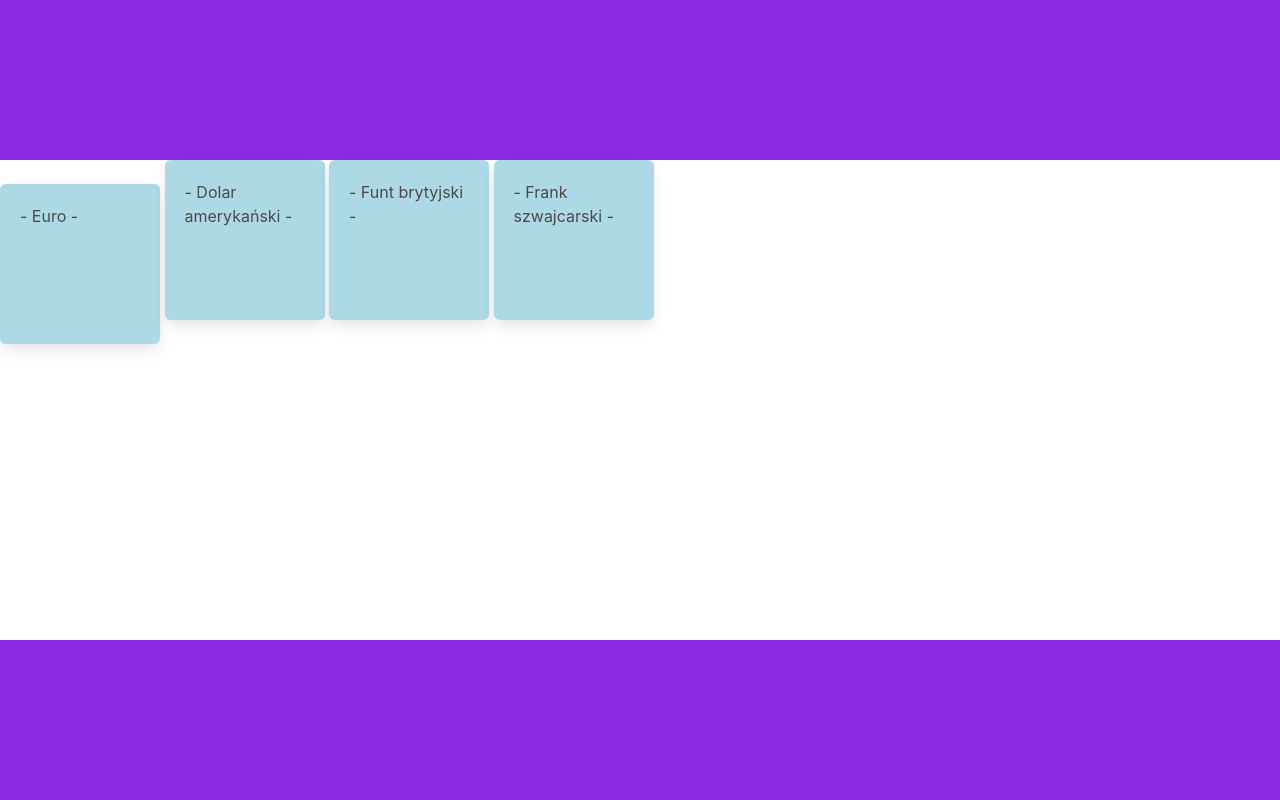
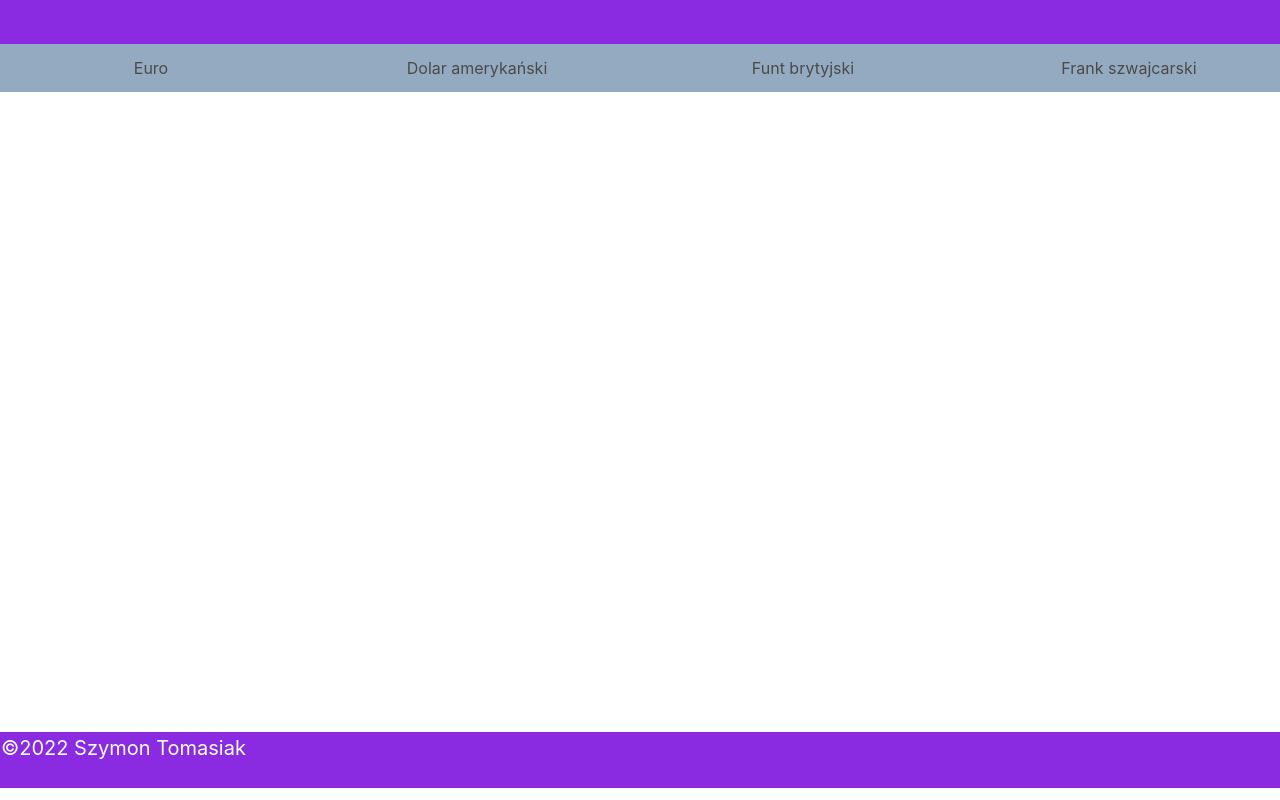
Before and after one commit to Gibooon/CurrentyExchange, a website: page index.html in a window 1280 px wide. Drawn offline with nearby package versions, Linux system fonts and the light colour scheme; no server answers.

Commit message:
aktualizacja plikow

```diff
--- a/index.html
+++ b/index.html
@@ -2,36 +2,51 @@
 <html lang="pl">
     <head>
         <meta charset="utf-8">
-        <meta name="viewport" content="device-width, initial-scale=1">
+        <meta name="viewport" content="initial-scale=1">
         <title>Exchange</title>
-        <script src="waluty.js"></script>
         <link rel="stylesheet" href="https://cdn.jsdelivr.net/npm/bulma@0.9.4/css/bulma.min.css">
         <style>
-            div.box {
-                height:160px;
-                width:160px;
-                background-color:lightblue;
+            div.column {
+                background-color:#94aac0;
                 display: inline-block;
+                text-align: center;
             }
             section {
                 width: 100vw;
-                min-height: 60vh;
+                min-height: 86vh;
             }
             header, footer {
                 width: 100vw;
-                height: 20vh;
+                height: 7vh;
                 background-color: blueviolet;
+            }
+            footer {
+                color: white;
+                font-size: 20px;
+                padding: 1px;
             }
         </style>
     </head>
     <body>
         <header></header>
         <section>
-            <div class="box" id="one">- Euro -</div>
-            <div class="box" id="two">- Dolar amerykański -</div>
-            <div class="box" id="three">- Funt brytyjski -</div>
-            <div class="box" id="four">- Frank szwajcarski -</div>
+            <div class="columns">
+                <div class="column" id="one">
+                    Euro<br>
+                </div>
+                <div class="column" id="two">
+                    Dolar amerykański<br>
+                </div>
+                <div class="column" id="three">
+                    Funt brytyjski<br>
+                </div>
+                <div class="column" id="four">
+                    Frank szwajcarski<br>
+                </div>
+            </div>
         </section>
-        <footer></footer>
+        <footer id="stopka">©2022 Szymon Tomasiak</footer>
+        <!--skrypt js-->
+        <script src="waluty.js"></script>
     </body>
 </html>
--- a/waluty.js
+++ b/waluty.js
@@ -1,13 +1,15 @@
-var myHeaders = new Headers();
-myHeaders.append("apikey", "KFAcZ5mAU6am6RsF1ru23D3qn6t5aYC9");
+const GBPxhttp = new XMLHttpRequest();
+GBPxhttp.onload = function() {
+  document.getElementById("three").innerHTML = this.responseText;
+}
 
-var requestOptions = {
-  method: 'GET',
-  redirect: 'follow',
-  headers: myHeaders
-};
+var base = "PLN";
+var to = "GBP";
+var amount = 1;
+var apikey = "KFAcZ5mAU6am6RsF1ru23D3qn6t5aYC9";
 
-fetch("https://api.apilayer.com/exchangerates_data/latest?symbols=symbols&base=PLN", requestOptions)
-  .then(response => response.text())
-  .then(result => console.log(result))
-  .catch(error => console.log('error', error));
+GBPxhttp.open("GET", "https://api.apilayer.com/exchangerates_data/convert?to="+to+"&from="+base+"&amount="+amount+"&apikey="+apikey);
+GBPxhttp.send();
+
+
+  //.then(result => document.getElementById("three").innerHTML += result)
```
